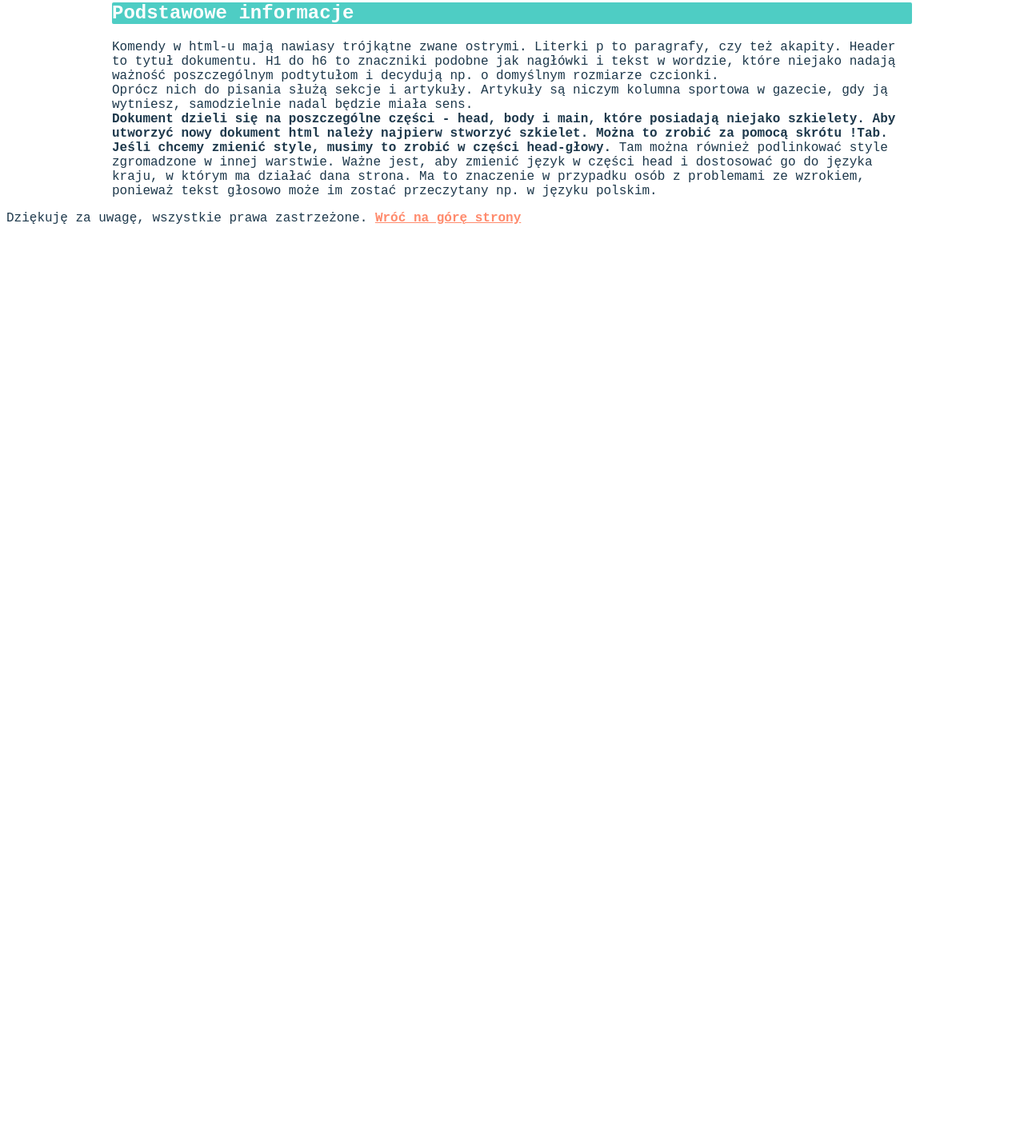
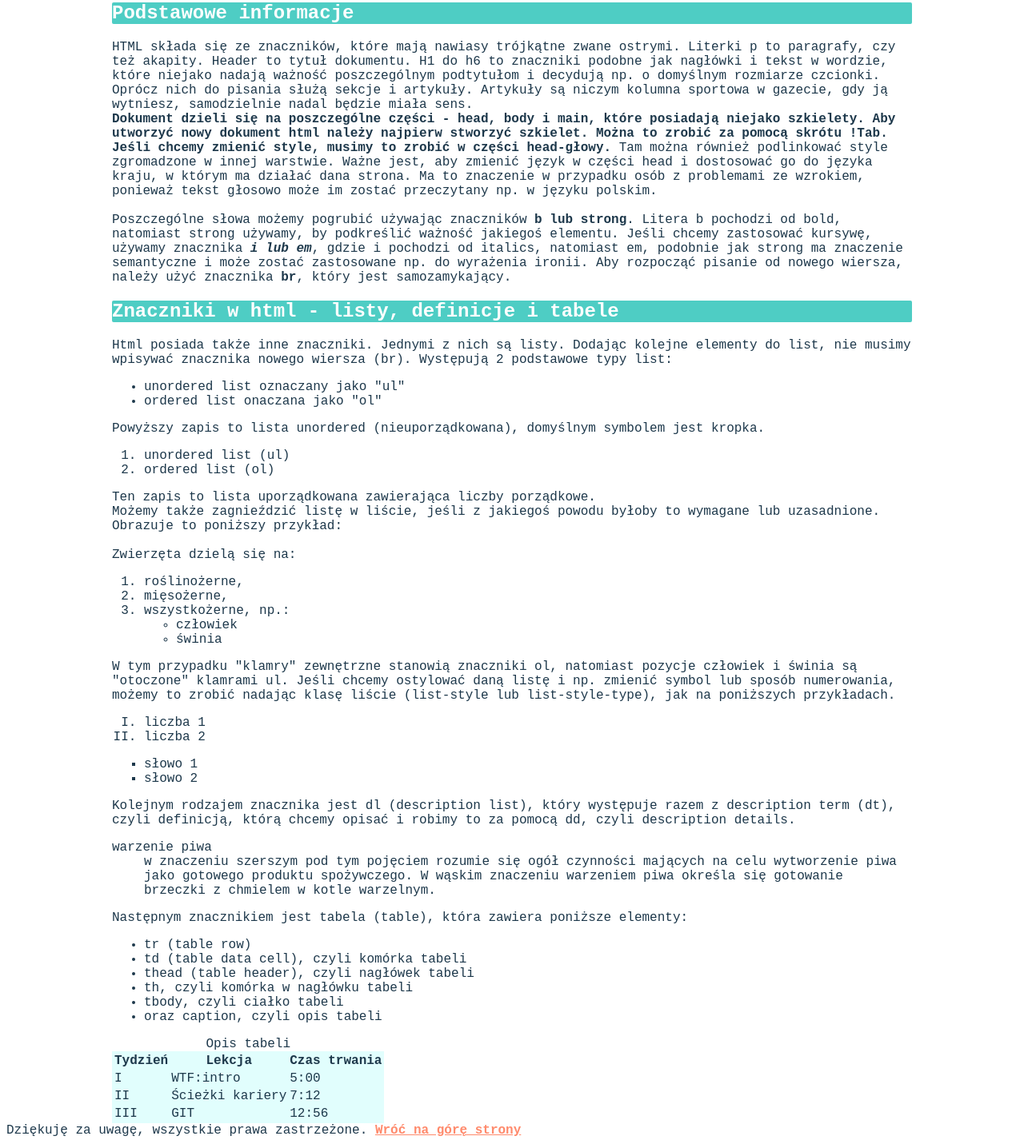
Before and after one commit to zuzanna89/homepage, a plain HTML site: page nauka-html.html in a window 1280 px wide. Shown: the part 836-2267 px from the top of the page at 80% size. Before the commit the page ends 1126 px from the top, so only its background shows below. Drawn offline with Linux system fonts and the light colour scheme.

Commit message:
tables, lists and definitions

```diff
--- a/nauka-html.html
+++ b/nauka-html.html
@@ -15,7 +15,9 @@
         >
         <a class="navigation__link" href="nauka-html.html">Nauka html</a>
         <a class="navigation__link" href="nauka-style.html">Nauka style</a>
-        <a class="navigation__link" href="nauka-javascript.html">Nauka JavaScript</a>
+        <a class="navigation__link" href="nauka-javascript.html"
+          >Nauka JavaScript</a
+        >
         <a class="navigation__link" href="moje-hobby.html">Moje hobby</a>
       </nav>
     </header>
@@ -77,19 +79,19 @@
           link automatycznie będzie koloru fioletowego, ponieważ tak definiuje
           to <b>user agent stylesheet - webkit</b>, sprawdź w narzędziach
           deweloperskich. <br />
-          Jeśli użyjemy wartości <b>inherit</b> w narzędziach deweloperskich, element
-          odziedziczy styl po rodzicu.
+          Jeśli użyjemy wartości <b>inherit</b> w narzędziach deweloperskich,
+          element odziedziczy styl po rodzicu.
         </p>
       </article>
 
       <section>
         <h2 class="notes__title">Podstawowe informacje</h2>
         <p>
-          Komendy w html-u mają nawiasy trójkątne zwane ostrymi. Literki p to
-          paragrafy, czy też akapity. Header to tytuł dokumentu. H1 do h6 to
-          znaczniki podobne jak nagłówki i tekst w wordzie, które niejako nadają
-          ważność poszczególnym podtytułom i decydują np. o domyślnym rozmiarze
-          czcionki.
+          HTML składa się ze znaczników, które mają nawiasy trójkątne zwane
+          ostrymi. Literki p to paragrafy, czy też akapity. Header to tytuł
+          dokumentu. H1 do h6 to znaczniki podobne jak nagłówki i tekst w
+          wordzie, które niejako nadają ważność poszczególnym podtytułom i
+          decydują np. o domyślnym rozmiarze czcionki.
           <br />
           Oprócz nich do pisania służą sekcje i artykuły. Artykuły są niczym
           kolumna sportowa w gazecie, gdy ją wytniesz, samodzielnie nadal będzie
@@ -99,7 +101,7 @@
             >Dokument dzieli się na poszczególne części - head, body i main,
             które posiadają niejako szkielety. Aby utworzyć nowy dokument html
             należy najpierw stworzyć szkielet. Można to zrobić za pomocą skrótu
-            !Tab. Jeśli chcemy zmienić style, musimy to zrobić w części
+            <b>!Tab</b>. Jeśli chcemy zmienić style, musimy to zrobić w części
             head-głowy.
           </b>
           Tam można również podlinkować style zgromadzone w innej warstwie.
@@ -107,15 +109,117 @@
           kraju, w którym ma działać dana strona. Ma to znaczenie w przypadku
           osób z problemami ze wzrokiem, ponieważ tekst głosowo może im zostać
           przeczytany np. w języku polskim.
+          <br />
+          <br />Poszczególne słowa możemy pogrubić używając znaczników
+          <b>b lub strong</b>. Litera b pochodzi od bold, natomiast strong
+          używamy, by podkreślić ważność jakiegoś elementu. Jeśli chcemy
+          zastosować kursywę, używamy znacznika <b><i>i lub em</i></b
+          >, gdzie i pochodzi od italics, natomiast em, podobnie jak strong ma
+          znaczenie semantyczne i może zostać zastosowane np. do wyrażenia
+          ironii. Aby rozpocząć pisanie od nowego wiersza, należy użyć znacznika
+          <b>br</b>, który jest samozamykający.
         </p>
+      </section>
+      <section>
+        <h2 class="notes__title">
+          Znaczniki w html - listy, definicje i tabele
+        </h2>
+        Html posiada także inne znaczniki. Jednymi z nich są listy. Dodając
+        kolejne elementy do list, nie musimy wpisywać znacznika nowego wiersza
+        (br). Występują 2 podstawowe typy list:
+        <ul>
+          <li>unordered list oznaczany jako "ul"</li>
+          <li>ordered list onaczana jako "ol"</li>
+        </ul>
+        Powyższy zapis to lista unordered (nieuporządkowana), domyślnym symbolem
+        jest kropka.
+        <ol>
+          <li>unordered list (ul)</li>
+          <li>ordered list (ol)</li>
+        </ol>
+        Ten zapis to lista uporządkowana zawierająca liczby porządkowe.
+        <br />
+        Możemy także zagnieździć listę w liście, jeśli z jakiegoś powodu byłoby
+        to wymagane lub uzasadnione. Obrazuje to poniższy przykład:
+        <br />
+        <br />Zwierzęta dzielą się na:
+        <ol>
+          <li>roślinożerne,</li>
+          <li>mięsożerne,</li>
+          <li>wszystkożerne, np.:</li>
+          <ul>
+            <li>człowiek</li>
+            <li>świnia</li>
+          </ul>
+        </ol>
+        W tym przypadku "klamry" zewnętrzne stanowią znaczniki ol, natomiast
+        pozycje człowiek i świnia są "otoczone" klamrami ul. Jeśli chcemy
+        ostylować daną listę i np. zmienić symbol lub sposób numerowania, możemy
+        to zrobić nadając klasę liście (list-style lub list-style-type), jak na
+        poniższych przykładach.
+        <ol class="list-ordered">
+          <li>liczba 1</li>
+          <li>liczba 2</li>
+        </ol>
+        <ul class="list-unordered">
+          <li>słowo 1</li>
+          <li>słowo 2</li>
+        </ul>
+        Kolejnym rodzajem znacznika jest dl (description list), który występuje
+        razem z description term (dt), czyli definicją, którą chcemy opisać i
+        robimy to za pomocą dd, czyli description details.
+        <dl>
+          <dt>warzenie piwa</dt>
+          <dd>
+            w znaczeniu szerszym pod tym pojęciem rozumie się ogół czynności
+            mających na celu wytworzenie piwa jako gotowego produktu
+            spożywczego. W wąskim znaczeniu warzeniem piwa określa się gotowanie
+            brzeczki z chmielem w kotle warzelnym.
+          </dd>
+        </dl>
+        Następnym znacznikiem jest tabela (table), która zawiera poniższe elementy:
+        <ul>
+          <li>tr (table row)</li>
+          <li>td (table data cell), czyli komórka tabeli</li>
+          <li>thead (table header), czyli nagłówek tabeli</li>
+          <li>th, czyli komórka w nagłówku tabeli</li>
+          <li>tbody, czyli ciałko tabeli</li>
+          <li>oraz caption, czyli opis tabeli</li>
+        </ul>
+        <table class="table">
+          <caption>Opis tabeli</caption>
+          <thead>
+            <tr>
+              <th>Tydzień</th>
+              <th>Lekcja</th>
+              <th>Czas trwania</th>
+              </tr>
+          </thead>
+          <tbody>
+            <tr>
+              <td>I</td>
+              <td>WTF:intro</td>
+              <td>5:00</td>
+            </tr>
+            <tr>
+              <td>II</td>
+              <td>Ścieżki kariery</td>
+              <td>7:12</td>
+            </tr>
+            <tr>
+              <td>III</td>
+              <td>GIT</td>
+              <td>12:56</td>
+            </tr>
+          </tbody>
+        </table>
+
       </section>
     </main>
 
     <footer>
-
       Dziękuję za uwagę, wszystkie prawa zastrzeżone.
       <b> <a href="#top">Wróć na górę strony</a></b>
     </footer>
-
   </body>
 </html>
--- a/style.css
+++ b/style.css
@@ -146,3 +146,15 @@ nav a {
   color: #fefefe;
   border-radius: 2px;
 }
+
+.list-ordered{
+  list-style-type:upper-roman;
+}
+.list-unordered{
+  list-style-type: square;
+}
+.table{
+  table-layout: fixed;
+  border-collapse: separate;
+  background: #e1fefd;
+}
```
Also changed, not shown: index.html (+1 -1 lines).
